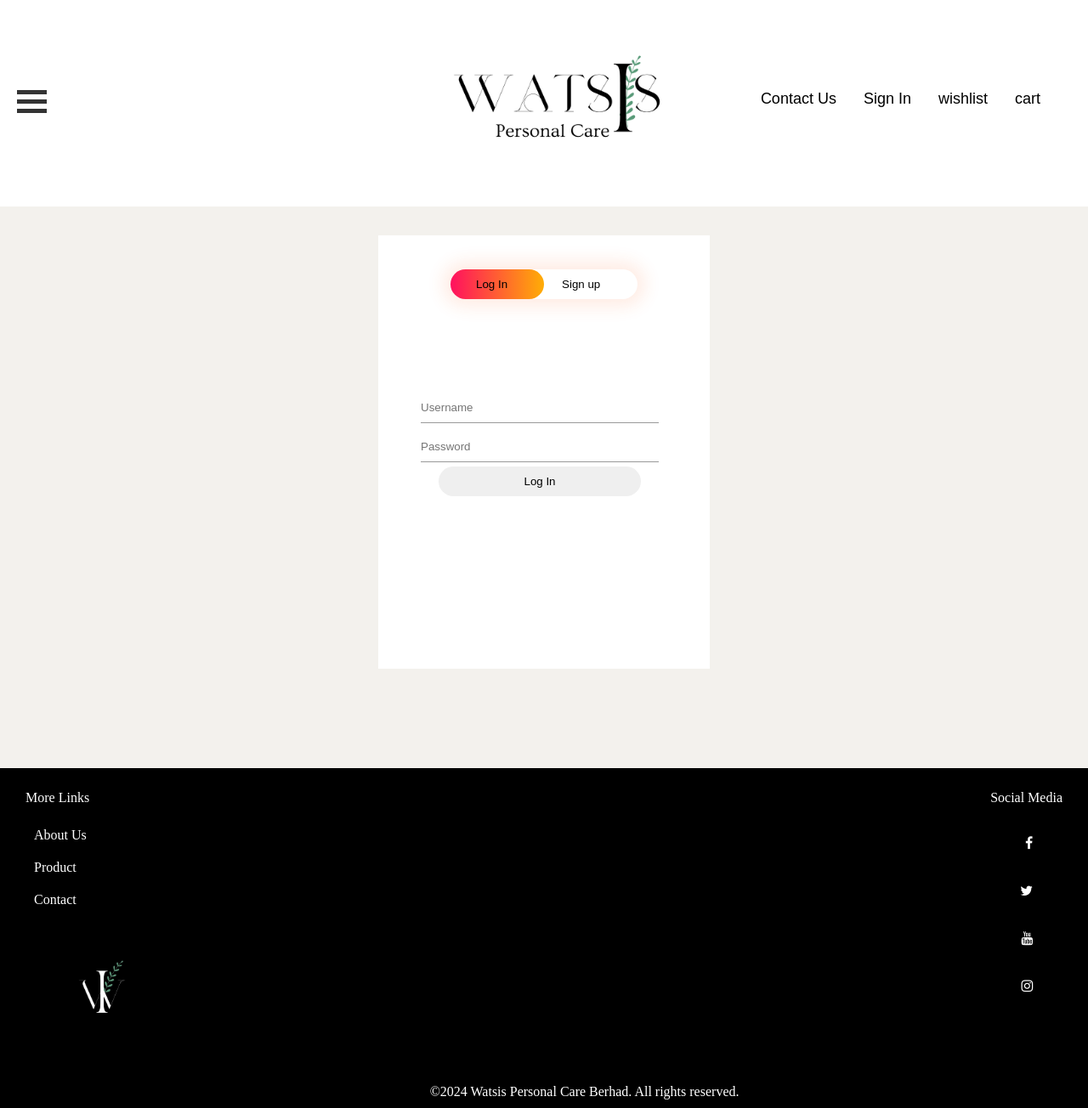
After one commit to Watsis-Personal-Care/watsis-main, a PHP site: page /signinupform.php in a window 1280 px wide. The commit adds this page. Shown: the whole page at 85% size. Run offline with PHP 8.4, Linux system fonts and the light colour scheme.

Commit message:
update signupform

```diff
--- a/payment.php
+++ b/payment.php
@@ -13,7 +13,7 @@ if (isset($_POST['payBtn'])) {
     $address = $delivery_data['address'];
     $city = $delivery_data['city'];
     $state = $delivery_data['state'];
-    $user_id = 1; // $_SESSION['user_id'];
+    $user_id = $_SESSION['user_id'];
 
     $stmt = $conn->prepare("INSERT INTO orders(order_cost, user_id, user_name, user_email, user_phone, user_address, user_city, user_state)
                     VALUES (?,?,?,?,?,?,?,?); ");
--- /dev/null
+++ b/signinupform.php
@@ -0,0 +1,271 @@
+<?php
+    session_start();
+    include("server/connection.php");
+
+    $signin_uname = $signin_psw = $email = $signup_uname = $signup_psw = $repeatPsw = '';
+    $signin_unameErr = $signin_pswErr = $emailErr = $signup_unameErr = $signup_pswErr = $repeatPswErr = $checkUsernameErr = $checkUsernameErr2 = '';
+    $showPopup = false;
+
+    // Function to sanitize input data
+    function test_input($data) {
+        $data = trim($data); //remove whitespace before and after the name
+        $data = stripslashes($data);
+        $data = htmlspecialchars($data);
+        return $data;
+    }
+
+    // Validation and processing for login form
+    if (isset($_POST['loginSubmit'])) {
+        // Validate username
+        if(empty($_POST['signin_uname'])){
+            $signin_unameErr = "Please enter your name.";
+        } else {
+            $signin_uname = test_input($_POST['signin_uname']);
+            // Validate username only consists of alphabet and whitespace
+            if(!preg_match("/^[a-zA-Z ]*$/", $signin_uname)){
+                $signin_unameErr = "Please enter only alphabet and whitespace.";
+                $signin_uname = '';
+            }
+        }
+
+        // Validate password for sign-in
+        if (empty($_POST['signin_psw'])) {
+            $signin_pswErr = 'Password is required for sign-in';
+        }
+
+        // If no validation errors, proceed with form submission
+        if(empty($signin_unameErr) && empty($signin_pswErr)){
+            $username = $_POST['signin_uname'];
+            $password = $_POST['signin_psw'];
+
+            $checkUsername = "SELECT user_id, user_username FROM users WHERE user_username = ? AND user_password = ?";
+            $stmt = $conn->prepare($checkUsername);
+            $stmt->bind_param("ss", $username, $password); // Bind username and password
+            $stmt->execute();
+            $result = $stmt->get_result();
+
+            if ($result->num_rows == 0) {
+                $checkUsernameErr = "Invalid username or password.";
+            }
+            else {
+                // Fetch the user_id
+                $row = $result->fetch_assoc();
+                $user_id = $row['user_id'];
+
+                // Store user_id in session
+                $_SESSION['user_id'] = $user_id;
+
+                // Redirect to index.php or any other page after successful login
+                header("Location: index.php");
+                exit();
+            }
+        }
+    }
+
+
+    // Validation and processing for signup form
+    if (isset($_POST['signupSubmit'])) {
+        // Validate email
+        if(empty($_POST['email'])){
+            $emailErr="Please enter your email.";
+        } else {
+            $email = test_input($_POST['email']);
+            // Validate the email structure
+            if(!filter_var($email, FILTER_VALIDATE_EMAIL)){
+                $emailErr="Please enter valid email format. E.g. john24@gmail.com";
+                $email = '';
+            }
+        }
+
+        // Validate username
+        if(empty($_POST['signup_uname'])){
+            $signup_unameErr = "Please enter your name.";
+        } else {
+            $signup_uname = test_input($_POST['signup_uname']);
+            // Validate username only consists of alphabet and whitespace
+            if(!preg_match("/^[a-zA-Z ]*$/", $signup_uname)){
+                $signup_unameErr = "Please enter only alphabet and whitespace.";
+                $signup_uname = '';
+            }
+        }
+
+        // Validate password for sign-up
+        if (empty($_POST['signup_psw'])) {
+            $signup_pswErr = 'Password is required for sign-up';
+        }
+
+        // Validate repeated password
+        if (empty($_POST['repeatPsw'])) {
+            $repeatPswErr = 'Repeat Password is required for sign-up';
+        } else if ($_POST['repeatPsw'] !== $_POST['signup_psw']) {
+            $repeatPswErr = 'The repeated password does not match with the password above';
+            $repeatPsw = '';
+        }
+
+        // If no validation errors, proceed with form submission
+        if(empty($emailErr) && empty($signup_unameErr) && empty($signup_pswErr) && empty($repeatPswErr)){
+            $email = $_POST['email'];
+            $username = $_POST['signup_uname'];
+            $password = $_POST['signup_psw'];
+
+            $checkUsername = "SELECT user_username FROM users WHERE user_username = ?";
+            $stmt = $conn->prepare($checkUsername);
+            $stmt->bind_param("s", $username);
+            $stmt->execute();
+            $result = $stmt->get_result();
+            if ($result->num_rows > 0) {
+                $checkUsernameErr2 = "The username has been registered.";
+            }
+            else {
+                $sql = "INSERT INTO users (user_email, user_username, user_password) VALUES (?, ?, ?)";
+                $stmt = $conn->prepare($sql);
+                $stmt->bind_param("sss", $email, $username, $password);
+                $stmt->execute();
+                echo "<script>alert('Registration successful! Please login to continue.');</script>";
+                $signup_uname = $email = '';
+            }
+        }
+    }
+
+?>
+
+<!DOCTYPE html>
+<html>
+<head>
+    <link rel="stylesheet" href="style.css">
+    <script src="script.js"></script>
+    <style>
+        /* Style the sign in up tab */
+        .sign-in-up-formbox {
+            width: 380px;
+            height: 500px;
+            position: relative;
+            margin: 6% auto;
+            background: #fff;
+            padding: 5px;
+            overflow: hidden;
+        }
+
+        .sign-in-up-button-box {
+            width: 220px;
+            margin: 35px auto;
+            position: relative;
+            box-shadow: 0 0 20px 9px #ff61241f;
+            border-radius: 30px;
+        }
+
+        .toggle-sign-in-up {
+            padding: 10px 30px;
+            cursor: pointer;
+            background: transparent;
+            border: 0;
+            outline: none;
+            position: relative;
+        }
+
+        #sign-in-up-btn {
+            top: 0;
+            left: 0;
+            position: absolute;
+            width: 110px;
+            height: 100%;
+            background: linear-gradient(to right, #ff105f, #ffad06);
+            border-radius: 30px;
+            transition: 0.5s;
+        }
+
+        .input-sign-in-up {
+            top: 180px;
+            position: absolute;
+            width: 280px;
+            transition: 0.5s;
+        }
+
+        .input-sign-details {
+            width: 100%;
+            padding: 10px 0;
+            margin: 5px 0;
+            border-left: 0;
+            border-top: 0;
+            border-right: 0;
+            border-bottom: 1px solid #999;
+            outline: none;
+            background: transparent;
+        }
+
+        .sign-in-up-btn {
+            width: 85%;
+            padding: 10px 30px;
+            cursor: pointer;
+            display: block;
+            margin: auto;
+            border: 0;
+            outline: none;
+            border-radius: 30px;
+        }
+
+        #login {
+            left: 50px;
+        }
+
+        #signup {
+            left: 450px;
+        }
+
+        .error {
+            color: red;
+        }
+        /* End of styling sign in up form*/
+    </style>
+</head>
+<body>
+    <?php include('templates/header.php') ?>
+    <div class="hero">
+        <div class="sign-in-up-formbox">
+            <div class="sign-in-up-button-box">
+                <div id="sign-in-up-btn"></div>
+                <button type="button" class="toggle-sign-in-up" onclick="login()">Log In</button>
+                <button type="button" class="toggle-sign-in-up" onclick="signup()">Sign up</button>
+            </div>
+            <form id="login" class="input-sign-in-up" method="POST" action="<?php echo htmlspecialchars($_SERVER["PHP_SELF"]); ?>">
+                <span class="error"><?php echo $checkUsernameErr; ?></span>
+                <input type="text" class="input-sign-details" placeholder="Username" name="signin_uname" value="<?= htmlspecialchars($signin_uname) ?>">
+                <span class="error"><?php echo $signin_unameErr; ?></span>
+                <input type="password" class="input-sign-details" placeholder="Password" name="signin_psw">
+                <span class="error"><?php echo $signin_pswErr; ?></span>
+                <button type="submit" class="sign-in-up-btn" name="loginSubmit">Log In</button>
+            </form>
+            <form id="signup" class="input-sign-in-up" method="POST" action="<?php echo htmlspecialchars($_SERVER["PHP_SELF"]); ?>">
+                <span class="error"><?php echo $checkUsernameErr2; ?></span>
+                <input type="text" class="input-sign-details" placeholder="Username" name="signup_uname" value="<?= htmlspecialchars($signup_uname) ?>">
+                <span class="error"><?php echo $signup_unameErr; ?></span>
+                <input type="text" class="input-sign-details" placeholder="Email" name="email" value="<?= htmlspecialchars($email) ?>">
+                <span class="error"><?php echo $emailErr; ?></span>
+                <input type="password" class="input-sign-details" placeholder="Password" name="signup_psw">
+                <span class="error"><?php echo $signup_pswErr; ?></span>
+                <input type="password" class="input-sign-details" placeholder="Repeat Password" name="repeatPsw">
+                <span class="error"><?php echo $repeatPswErr; ?></span>
+                <button type="submit" class="sign-in-up-btn" name="signupSubmit">Sign Up</button>
+            </form>
+        </div>
+    </div>
+    <?php include("templates/footer.php"); ?>
+    <script>
+        var x =document.getElementById("login");
+        var y =document.getElementById("signup");
+        var z =document.getElementById("sign-in-up-btn");
+
+        function signup() {
+            x.style.left = "-400px";
+            y.style.left = "50px";
+            z.style.left = "110px";
+        }
+
+        function login() {
+            x.style.left = "50px";
+            y.style.left = "450px";
+            z.style.left = "0px";
+        }
+    </script>
+</body>
+</html>
```
